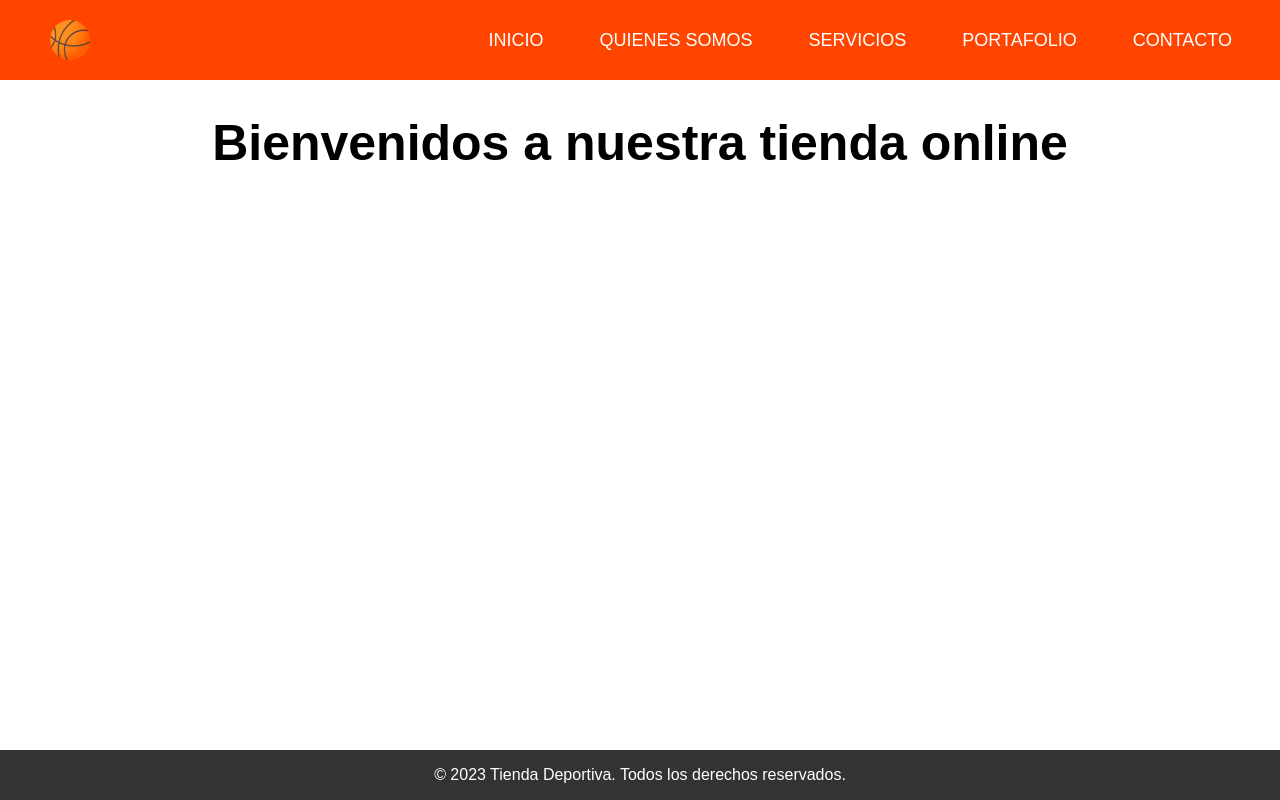
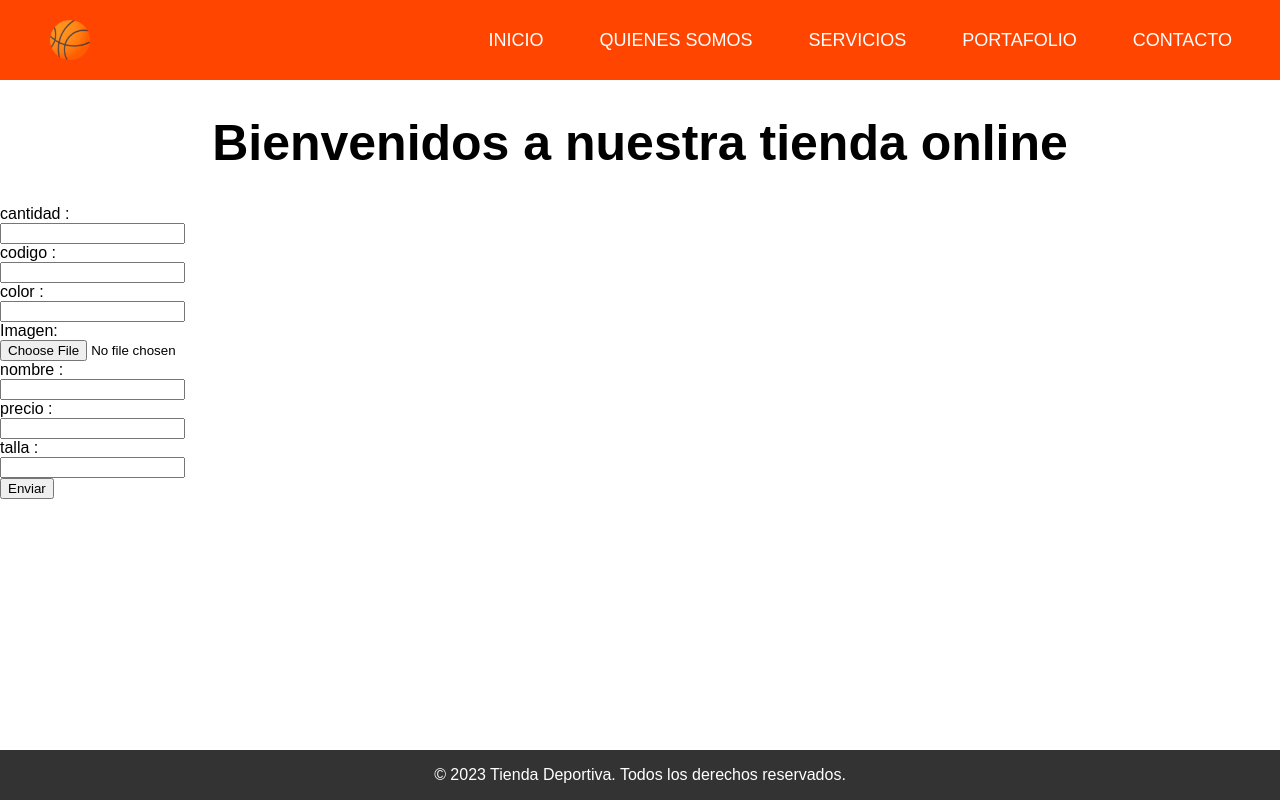
Before and after one commit to jhfranco2/tienda-online-deportiva-front, an Angular app: page /crear-item in a window 1280 px wide. Before the commit this address led to /. Built offline with nearby package versions, Linux system fonts and the light colour scheme.

Commit message:
se crea el formulario para crear el item

```diff
--- /dev/null
+++ b/src/app/componentes/items/crear/crear.component.html
@@ -0,0 +1,33 @@
+<form (ngSubmit)="enviarItem()" enctype="multipart/form-data" method="post">
+    <div>
+        <label for="cantidad">cantidad :</label><br>
+        <input type="text" id="cantidad" name="cantidad" [(ngModel)]="item.cantidad" required>
+    </div>
+    <div>
+        <label for="codigo">codigo :</label><br>
+        <input type="text" id="codigo" name="codigo" [(ngModel)]="item.codigo" required>
+    </div>
+    <div>
+        <label for="color">color :</label><br>
+        <input type="text" id="color" name="color" [(ngModel)]="item.color" required>
+    </div>
+    <div>
+        <label for="imagen">Imagen:</label><br>
+        <input type="file" id="imagen" name="imagen" (change)="onFileSelected($event)" required>
+    </div>
+    <div>
+        <label for="nombre">nombre :</label><br>
+        <input type="text" id="nombre" name="nombre" [(ngModel)]="item.nombre" required>
+    </div>
+    <div>
+        <label for="precio">precio :</label><br>
+        <input type="text" id="precio" name="precio" [(ngModel)]="item.precio" required>
+    </div>
+    <div>
+        <label for="talla">talla :</label><br>
+        <input type="text" id="talla" name="talla" [(ngModel)]="item.talla" required>
+    </div>
+    <div>
+        <button type="submit">Enviar</button>
+    </div>
+</form>
--- /dev/null
+++ b/src/app/componentes/items/crear/crear.component.ts
@@ -0,0 +1,35 @@
+import { Component, OnInit } from '@angular/core';
+import { Items } from 'src/app/modelos/tienda.model';
+import { TiendaService } from 'src/app/servicios/tienda.service';
+
+@Component({
+  selector: 'app-crear',
+  templateUrl: './crear.component.html',
+  styleUrls: ['./crear.component.css']
+})
+export class CrearComponent implements OnInit {
+
+  item: Items = new Items();
+  imagenSeleccionada: File = new File([],'sin_imagen.png');
+
+  constructor(private tiendaService: TiendaService) { }
+
+  ngOnInit(): void {
+  }
+
+  enviarItem(){
+    this.tiendaService.crear(this.item).subscribe((
+      response)=>{
+        console.log(response);
+    }, (e:Error) =>{
+      console.log(this.item);
+      console.log(e);
+    });
+  }
+
+  onFileSelected(event: any){
+    this.imagenSeleccionada = event.target.files[0];
+    this.item.imagen = this.imagenSeleccionada;
+
+  }
+}
--- a/src/app/componentes/items/items.component.css
+++ b/src/app/componentes/items/items.component.css
@@ -47,3 +47,23 @@
   line-height: 1.5;
   margin-bottom: 1.25rem;
 }
+
+.sports-button {
+  background-color: #FF6F00;
+  color: #FFFFFF;
+  border: none;
+  border-radius: 4px;
+  padding: 10px 20px;
+  font-size: 16px;
+  font-weight: bold;
+  text-transform: uppercase;
+  cursor: pointer;
+}
+
+.sports-button:hover {
+  background-color: #FF8F00;
+}
+
+.sports-button:active {
+  background-color: #FFA726;
+}
--- a/src/app/componentes/items/items.component.html
+++ b/src/app/componentes/items/items.component.html
@@ -1,4 +1,7 @@
-<div class="item-container">
+<div>
+    <button class="sports-button" routerLink="/crear-item" routerLinkActive="active">Crear</button>
+</div>
+<div class="item-container" routerLinkActive="active">
     <div *ngFor="let item of items">
         <div class="item-card">
             <div class="image-container">
@@ -8,7 +11,7 @@
             <div class="description-container">
                 <h3>{{item.nombre}}</h3>
                 <p >Cantidad: {{item.cantidad}}</p>
-                <p>Categoría: {{item.categoria}}</p>
+                <p>Categoría: </p>
                 <p>Código: {{item.codigo}}</p>
                 <p>Precio: {{item.precio}}</p>
                 <p>Talla: {{item.talla}}</p>
--- a/src/app/modelos/tienda.model.ts
+++ b/src/app/modelos/tienda.model.ts
@@ -1,28 +1,28 @@
 export class Items {
     cantidad?: number;
-    categoria?: string;
     codigo?: number;
-    imagen?: string;
+    imagen?: File;
     nombre?: string;
     precio?: string;
     talla?: string;
+    color?:string;
 
     constructor(
         cantidad?: number,
-        categoria?: string,
         codigo?: number,
-        imagen?: string,
+        imagen?: any,
         nombre?: string,
         precio?: string,
-        talla?: string
+        talla?: string,
+        color?: string
     ) {
         this.cantidad = cantidad
-        this.categoria = categoria
         this.codigo = codigo
         this.imagen = imagen
         this.nombre = nombre
         this.precio = precio
         this.talla = talla
+        this.color = color
     }
 
 }
--- a/src/app/servicios/tienda.service.ts
+++ b/src/app/servicios/tienda.service.ts
@@ -1,16 +1,58 @@
 import { Injectable } from '@angular/core';
-import {HttpClient} from '@angular/common/http';
+import { HttpClient } from '@angular/common/http';
 import { Items } from '../modelos/tienda.model';
 @Injectable({
   providedIn: 'root'
 })
 export class TiendaService {
 
-  url = 'http://localhost:8080/'
-  constructor(private http:HttpClient) { }
+  url = 'http://localhost:8080'
+  constructor(private http: HttpClient) { }
 
-  get(){
-   return  this.http.get<Items[]>(this.url+'items');
+  get() {
+    return this.http.get<any>(`${this.url}/items`);
+  }
+
+  crear(item: Items) {
+    const formData = new FormData();
+
+    if (item.imagen) {
+
+      formData.append('imagen', item.imagen);
+    }
+
+    if (item.cantidad) {
+      formData.append('cantidad', item.cantidad.toString());
+    }
+
+
+    if (item.codigo) {
+      formData.append('codigo', item.codigo.toString());
+    }
+
+    if (item.nombre) {
+      formData.append('nombre', item.nombre);
+    }
+
+    if (item.precio) {
+      formData.append('precio', item.precio);
+    }
+
+    if (item.talla) {
+      formData.append('talla', item.talla);
+    }
+
+    if (item.color) {
+      formData.append('color', item.color);
+    }
+
+    console.log("soy el formdata")
+    formData.forEach((value: Blob | string, key: string) => {
+      console.log(`Clave: ${key}, Valor: ${value}`);
+    });
+
+
+    return this.http.post<any>(`${this.url}/items`, formData);
   }
 
 }
```
Also changed, not shown: src/app/app.module.ts (+9 -5 lines), tsconfig.json (+4 -4 lines), src/app/componentes/items/crear/crear.component.css (added). Lines whose indentation alone changed are shown as unchanged.
